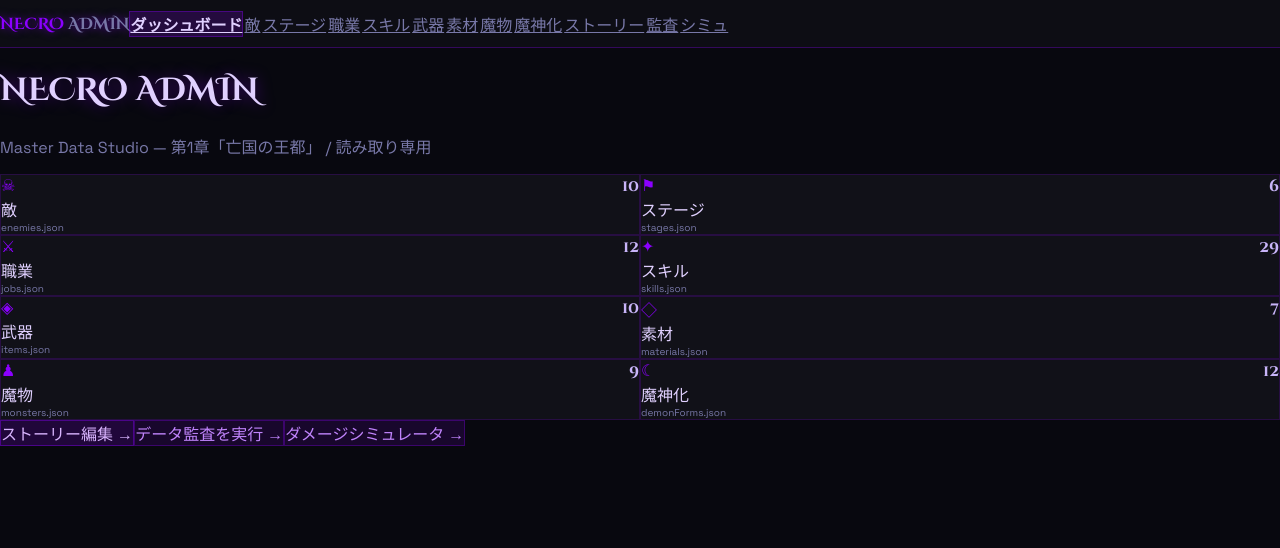
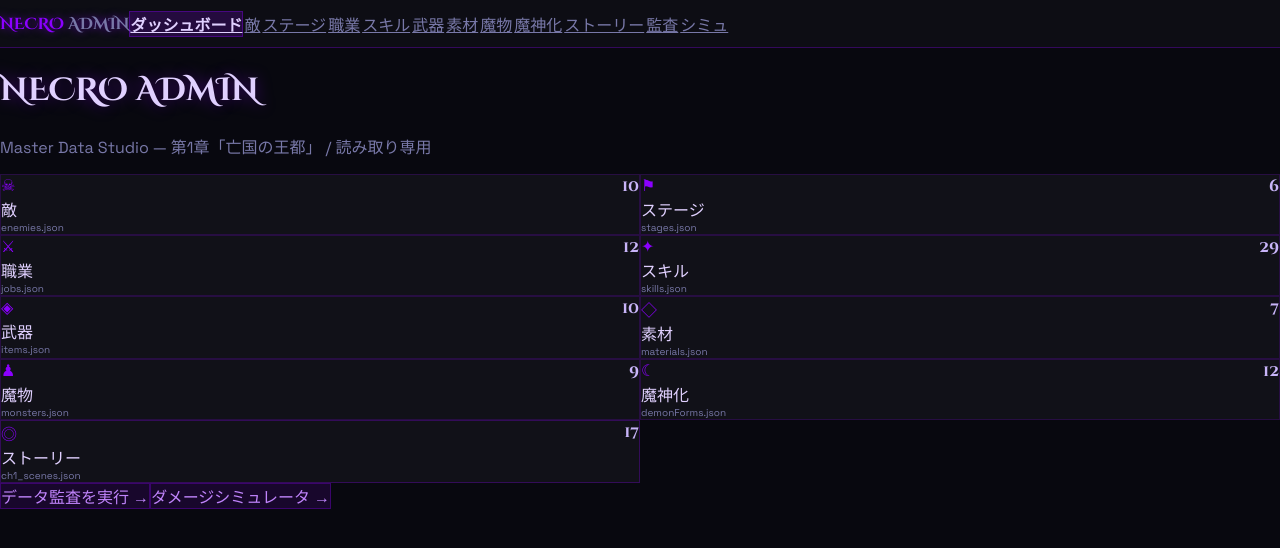
Before and after one commit to 04yutols/necro-project, a Next.js app: page /admin in a window 1280 px wide. Shown: the top 548 px of the page. Built offline with nearby package versions, Linux system fonts and the light colour scheme; a web font is replaced by a local one.

Commit message:
管理画面修正

```diff
--- a/src/app/admin/layout.tsx
+++ b/src/app/admin/layout.tsx
@@ -15,9 +15,14 @@ export default function AdminLayout({ children }: { children: React.ReactNode })
   }
 
   return (
-    <div className="min-h-screen" style={{ background: '#08080f', color: '#c8c8d8' }}>
+    <div style={{
+      height: '100vh', display: 'flex', flexDirection: 'column',
+      background: '#08080f', color: '#c8c8d8', overflow: 'hidden',
+    }}>
       <AdminNav />
-      <main>{children}</main>
+      <main style={{ flex: 1, overflowY: 'auto', overflowX: 'hidden', minHeight: 0 }}>
+        {children}
+      </main>
     </div>
   );
 }
--- a/src/app/admin/page.tsx
+++ b/src/app/admin/page.tsx
@@ -1,5 +1,5 @@
 import Link from 'next/link';
-import { getAllMasterData } from './actions';
+import { getAllMasterData, getStoryScenes } from './actions';
 
 const SECTION_META = [
   { key: 'enemies', label: '敵', href: '/admin/enemies', icon: '☠', desc: 'enemies.json' },
@@ -13,7 +13,10 @@ const SECTION_META = [
 ] as const;
 
 export default async function AdminDashboard() {
-  const data = await getAllMasterData();
+  const [data, storyScenes] = await Promise.all([
+    getAllMasterData(),
+    getStoryScenes(),
+  ]);
 
   return (
     <div className="max-w-7xl mx-auto px-4 py-8">
@@ -61,21 +64,32 @@ export default async function AdminDashboard() {
             </Link>
           );
         })}
+        {/* Story card */}
+        <Link
+          href="/admin/story"
+          className="block rounded-lg p-4"
+          style={{
+            background: '#111118',
+            border: '1px solid rgba(139,0,255,0.28)',
+            textDecoration: 'none',
+          }}
+        >
+          <div className="flex items-start justify-between mb-2">
+            <span className="text-lg" style={{ color: '#8B00FF' }}>◎</span>
+            <span className="text-2xl font-cinzel font-bold" style={{ color: '#c8b4f8' }}>
+              {storyScenes.length}
+            </span>
+          </div>
+          <div className="text-sm font-space font-semibold mb-1" style={{ color: '#e0d0ff' }}>
+            ストーリー
+          </div>
+          <div className="text-[10px] font-mono" style={{ color: '#7878a8' }}>
+            ch1_scenes.json
+          </div>
+        </Link>
       </div>
 
       <div className="mt-8 flex gap-3 flex-wrap">
-        <Link
-          href="/admin/story"
-          className="px-4 py-2 rounded text-xs font-space font-semibold tracking-wide"
-          style={{
-            background: 'rgba(139,0,255,0.18)',
-            border: '1px solid rgba(139,0,255,0.4)',
-            color: '#d8b4fe',
-            textDecoration: 'none',
-          }}
-        >
-          ストーリー編集 →
-        </Link>
         <Link
           href="/admin/audit"
           className="px-4 py-2 rounded text-xs font-space font-semibold tracking-wide"
```
